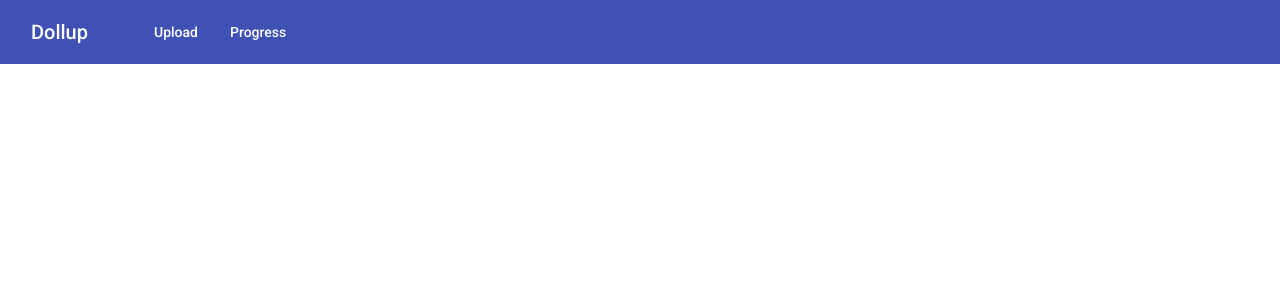
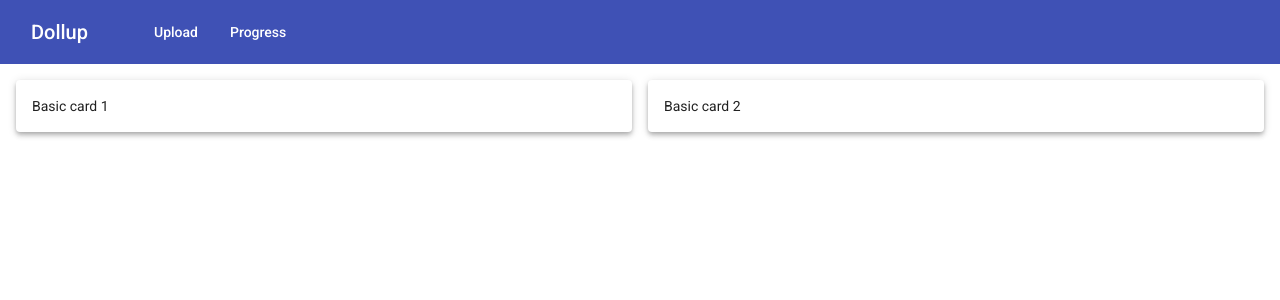
Before and after one commit to yangify/dollfront, an Angular app: page / in a window 1280 px wide. Shown: the top 300 px of the page. Built offline with nearby package versions, Linux system fonts and the light colour scheme.

Commit message:
added content card

```diff
--- a/src/app/app.component.html
+++ b/src/app/app.component.html
@@ -1 +1,2 @@
 <app-header></app-header>
+<app-content></app-content>
--- a/src/app/app.module.ts
+++ b/src/app/app.module.ts
@@ -6,11 +6,13 @@ import { BrowserAnimationsModule } from '@angular/platform-browser/animations';
 import { FlexLayoutModule } from '@angular/flex-layout';
 import { MaterialModule } from './material/material.module';
 import { HeaderComponent } from './layout/header/header.component';
+import { ContentComponent } from './layout/content/content.component';
 
 @NgModule({
   declarations: [
     AppComponent,
-    HeaderComponent
+    HeaderComponent,
+    ContentComponent
   ],
   imports: [
     BrowserModule,
--- /dev/null
+++ b/src/app/layout/content/content.component.css
@@ -0,0 +1,7 @@
+.content {
+  padding: 16px;
+}
+
+.content > mat-card {
+  width: 200px;
+}
--- /dev/null
+++ b/src/app/layout/content/content.component.html
@@ -0,0 +1,7 @@
+<div class="content">
+  <div fxLayout="row wrap" fxLayoutGap="16px grid">
+    <div fxFlex="50%" fxFlex.xs="100%" fxFlex.sm="33%" *ngFor="let num of [1,2]">
+      <mat-card class="mat-elevation-z4">Basic card {{ num }}</mat-card>
+    </div>
+  </div>
+</div>
--- /dev/null
+++ b/src/app/layout/content/content.component.ts
@@ -0,0 +1,15 @@
+import { Component, OnInit } from '@angular/core';
+
+@Component({
+  selector: 'app-content',
+  templateUrl: './content.component.html',
+  styleUrls: ['./content.component.css']
+})
+export class ContentComponent implements OnInit {
+
+  constructor() { }
+
+  ngOnInit(): void {
+  }
+
+}
--- a/src/app/material/material.module.ts
+++ b/src/app/material/material.module.ts
@@ -1,12 +1,16 @@
 import { NgModule } from '@angular/core';
 import { MatToolbarModule } from '@angular/material/toolbar';
+import { MatGridListModule } from '@angular/material/grid-list';
 import { MatButtonModule } from '@angular/material/button';
 import { MatIconModule } from '@angular/material/icon';
+import { MatCardModule } from '@angular/material/card';
 
 const material = [
   MatToolbarModule,
+  MatGridListModule,
   MatButtonModule,
-  MatIconModule
+  MatIconModule,
+  MatCardModule
 ];
 
 @NgModule({
```
Also changed, not shown: 1 other file (tests, documents, lock files or other folders).
